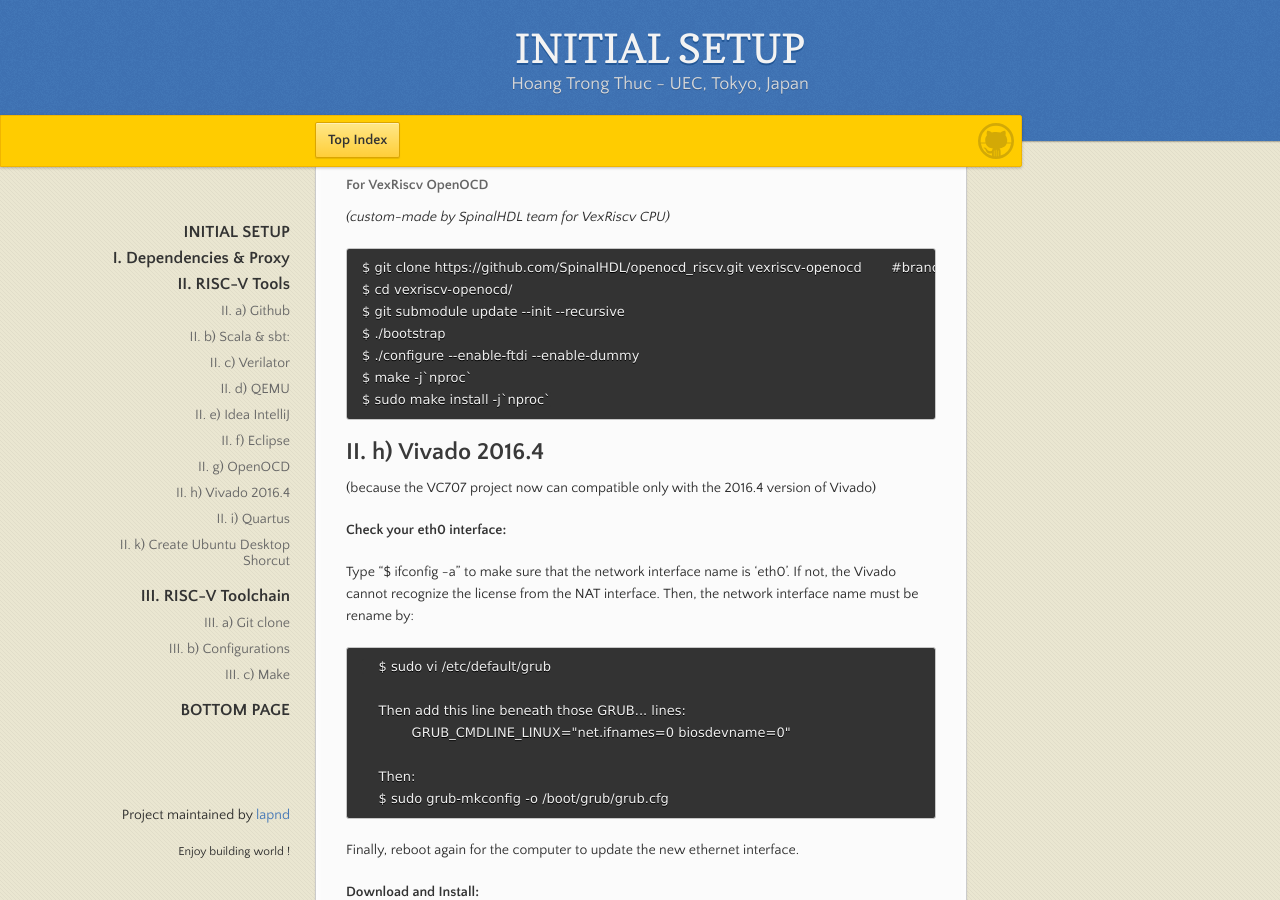
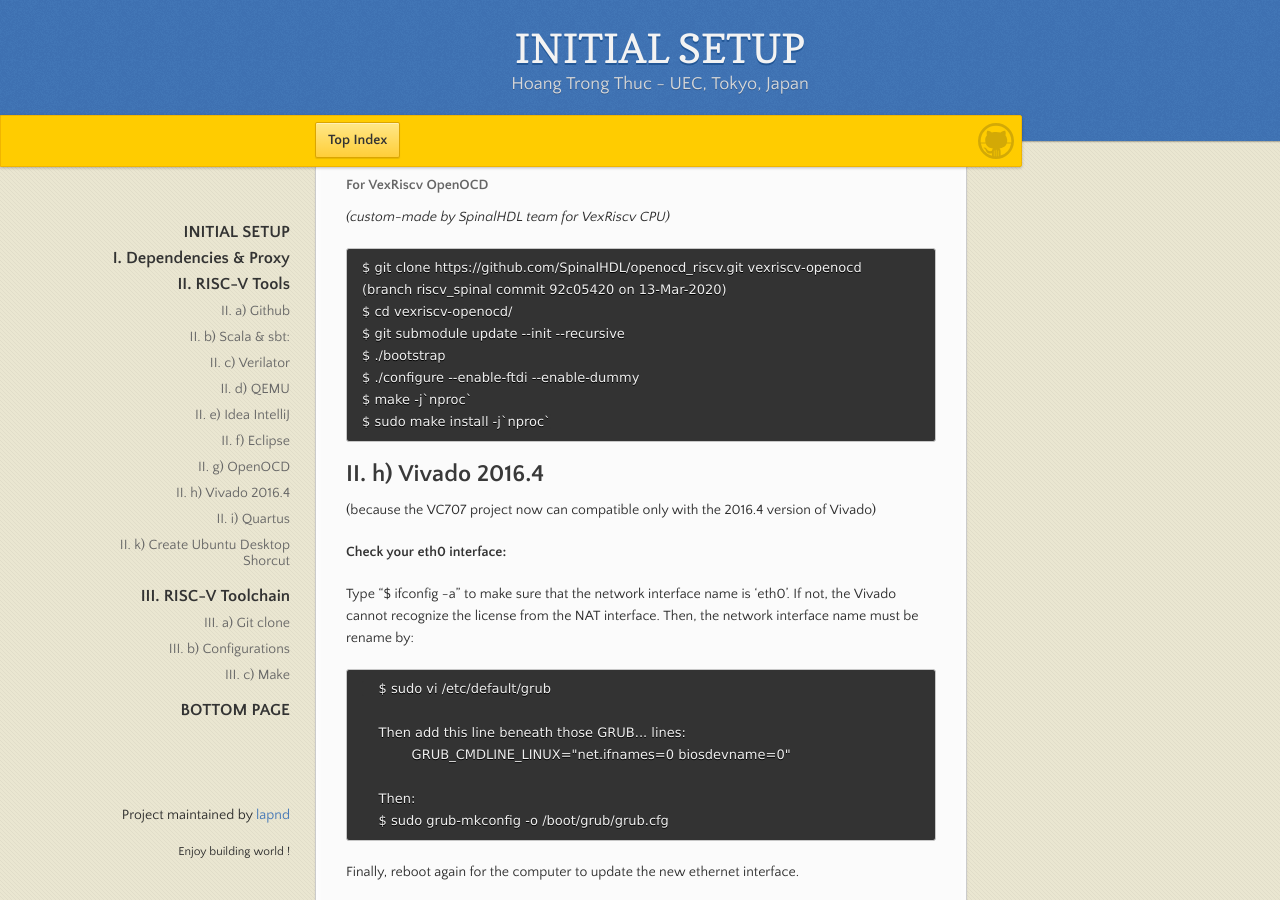
Before and after one commit to lapnd/httdes.github.io, a Jekyll site: the page built from init.md, in a window 1280 px wide and 900 px high, scrolled down 4574 px. Built offline with Jekyll 4.4.1, drawn with Linux system fonts in a browser that asks for light colours; our own code applies the rules of GitHub Pages for plain Markdown files.

```diff
--- a/init.md
+++ b/init.md
@@ -142,7 +142,7 @@ To install the Verilator:
         $ autoconf #this is to create the ./configure script
         $ ./configure #then run the script
         $ make -j`nproc`
-        $ make test     				#might skip
+        $ make test     					#might skip
         $ sudo make install
 
 ## II. d) QEMU
@@ -199,7 +199,8 @@ To install & make OpenOCD:
 
 *(custom-made by SpinalHDL team for VexRiscv CPU)*
 
-	$ git clone https://github.com/SpinalHDL/openocd_riscv.git vexriscv-openocd	#branch riscv_spinal commit 92c05420 on 13-Mar-2020
+	$ git clone https://github.com/SpinalHDL/openocd_riscv.git vexriscv-openocd
+	(branch riscv_spinal commit 92c05420 on 13-Mar-2020)
 	$ cd vexriscv-openocd/
 	$ git submodule update --init --recursive
 	$ ./bootstrap
@@ -274,7 +275,7 @@ Toolchain for RISC-V CPU. Ref [link](https://github.com/riscv/riscv-gnu-toolchai
 Git clone the toolchain-making on github:
 
         $ git clone https://github.com/riscv/riscv-gnu-toolchain
-        $ cd riscv-gnu-toolchain        #brach master commit 6d2706f2 (gcc 9.2) on 19-Feb-2020
+        $ cd riscv-gnu-toolchain        	#brach master commit 6d2706f2 (gcc 9.2) on 19-Feb-2020
         $ git submodule update --init --recursive
 
 ## III. b) Configurations
```
